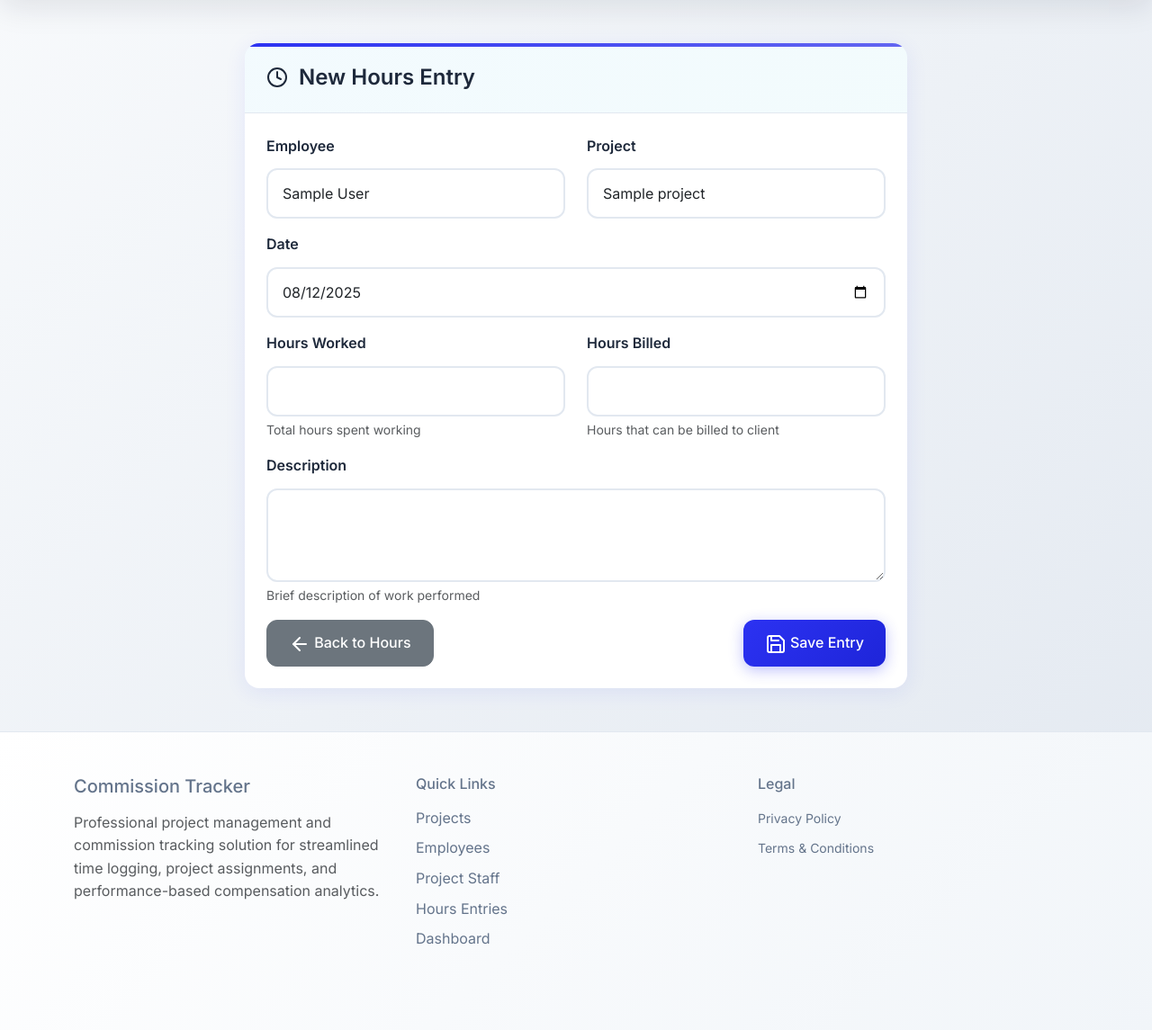
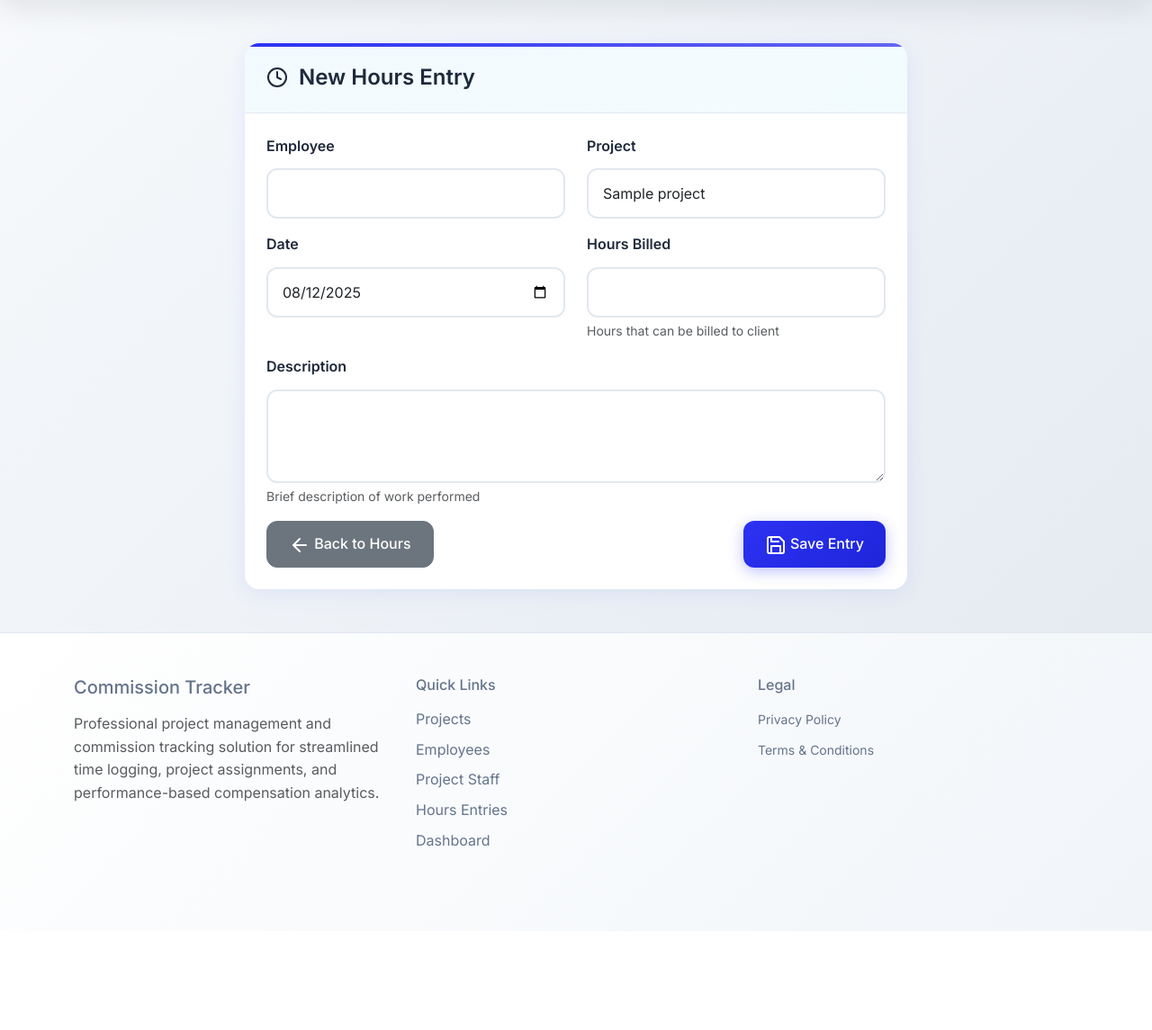
Before and after one commit to Janus-Solutions-Group/commission-tracker, a Flask app: page /hours/new in a window 1280 px wide. Shown: the part 116-1261 px from the top of the page at 90% size. After the commit the page ends 1151 px from the top, so only its background shows below. Run offline with Flask 3, Linux system fonts and the light colour scheme; a user stored in the database is signed in; tables that the repository leaves empty hold one stand-in row (values such as "Sample post"); lists and menus that the app fills with data are empty; some libraries are stand-ins or nearby versions.

Commit message:
bug fixes

```diff
--- a/forms.py
+++ b/forms.py
@@ -30,15 +30,23 @@ class ProjectForm(FlaskForm):
 
 class EmployeeForm(FlaskForm):
     name = StringField('Employee Name', validators=[DataRequired(), Length(min=2, max=100)])
-    role = StringField('Role', validators=[DataRequired(), Length(min=2, max=50)])
+    role = SelectField(
+        "Role",
+        choices=[
+            ("Associate", "Associate"),
+            ("Director", "Director"),
+            ("Project Manager", "Project Manager"),
+            ("Analyst", "Analyst"),
+            ("Consultant", "Consultant")
+        ],
+        validators=[DataRequired()]
+    )
     hourly_rate = FloatField('Hourly Rate ($)', validators=[DataRequired(), NumberRange(min=0.01, max=10000)])
 
 class ProjectStaffForm(FlaskForm):
     employee_id = SelectField('Employee', coerce=int, validators=[DataRequired()])
     project_id = SelectField('Project', coerce=int, validators=[DataRequired()])
-    # role_on_project = StringField('Role on Project', validators=[DataRequired(), Length(min=2, max=50)])
     commission_percentage = FloatField('Commission Percentage (%)', validators=[DataRequired(), NumberRange(min=0, max=100)])
-    # is_director = BooleanField('Is Project Director')
 
     def __init__(self, *args, **kwargs):
         super(ProjectStaffForm, self).__init__(*args, **kwargs)
@@ -70,23 +78,31 @@ class HoursEntryForm(FlaskForm):
     employee_id = SelectField('Employee', coerce=int, validators=[DataRequired()])
     project_id = SelectField('Project', coerce=int, validators=[DataRequired()])
     date = DateField('Date', validators=[DataRequired()], default=date.today)
-    hours_worked = FloatField('Hours Worked', validators=[DataRequired(), NumberRange(min=0.01, max=24)])
-    hours_billed = FloatField('Hours Billed', validators=[DataRequired(), NumberRange(min=0.01, max=24)])
+    hours_worked = FloatField('Hours Worked', validators=[Optional(), NumberRange(min=0.01, max=24)])
+    hours_billed = FloatField('Hours Billed', validators=[Optional(), NumberRange(min=0.01, max=24)])
     description = TextAreaField('Description', validators=[Length(max=500)])
 
     def __init__(self, *args, **kwargs):
         super(HoursEntryForm, self).__init__(*args, **kwargs)
         from flask_login import current_user
         if current_user.is_authenticated:
-            self.employee_id.choices = [(e.id, e.name) for e in Employee.query.filter_by(company_id=current_user.company_id).order_by(Employee.name).all()]
+            self.employee_id.choices = [
+                (e.id, e.name)
+                for e in Employee.query
+                    .filter_by(company_id=current_user.company_id)
+                    .filter(Employee.role.in_(["Associate", "Director"]))
+                    .order_by(Employee.name)
+                    .all()
+            ]
+
             self.project_id.choices = [(p.id, p.name) for p in Project.query.filter_by(company_id=current_user.company_id).order_by(Project.name).all()]
         else:
             self.employee_id.choices = []
             self.project_id.choices = []
 
-    def validate_hours_billed(self, field):
-        if field.data > self.hours_worked.data:
-            raise ValidationError('Hours billed cannot exceed hours worked.')
+    # def validate_hours_billed(self, field):
+    #     if field.data > self.hours_worked.data:
+    #         raise ValidationError('Hours billed cannot exceed hours worked.')
 
     def validate(self, extra_validators=None):
         if not super().validate(extra_validators):
--- a/routes.py
+++ b/routes.py
@@ -52,7 +52,6 @@ def login():
     form = LoginForm()
     if form.validate_on_submit():
         user = User.query.filter_by(email=form.username.data).first()
-        print(user)
         if user and user.check_password(form.password.data):
             login_user(user, remember=form.remember_me.data)
             next_page = request.args.get('next')
@@ -130,11 +129,11 @@ def dashboard():
                 note = f"Director: direct + 2% override"
 
             else:
-                assoc_revenue = sum(
-                    rev for eid, rev in emp_revenue.items()
-                    if staff_map[eid].employee.role.lower() == 'associate'
-                )
-                direct_commission = assoc_revenue * (staff.commission_percentage or 0) / 100
+                # assoc_revenue = sum(
+                #     rev for eid, rev in emp_revenue.items()
+                #     if staff_map[eid].employee.role.lower() == 'associate'
+                # )
+                direct_comm = total_project_revenue * (staff.commission_percentage or 0) / 100
                 override_comm = 0
                 note = "Other: % of associate revenue"
             commission = direct_comm + override_comm
@@ -304,6 +303,7 @@ def project_staff_new():
     form = ProjectStaffForm()
     if form.validate_on_submit():# Fetch employee details
         project_staff = ProjectStaff(
+            company_id = current_user.company_id,
             employee_id=form.employee_id.data,
             project_id=form.project_id.data,
             commission_percentage=form.commission_percentage.data,
@@ -363,9 +363,10 @@ def hours_new():
             employee_id=form.employee_id.data,
             project_id=form.project_id.data,
             date=form.date.data,
-            hours_worked=form.hours_worked.data,
+            hours_worked=form.hours_billed.data, # same for now
             hours_billed=form.hours_billed.data,
-            description=form.description.data
+            description=form.description.data,
+            company_id=current_user.company_id
         )
         db.session.add(hours_entry)
         db.session.commit()
--- a/templates/dashboard.html
+++ b/templates/dashboard.html
@@ -42,7 +42,10 @@
                     <tbody>
                         {% for entry in report_data %}
                         <tr>
-                            <td>{{ entry.employee.name }}</td>
+                            <td>
+                                <strong>{{ entry.employee.name }}</strong><br>
+                                <small class="text-muted">{{ entry.employee.role }}</small>
+                            </td>
                             <td class="text-end">{{ "%.2f"|format(entry.total_hours) }}</td>
                             <td class="text-end">${{ "%.2f"|format(entry.total_revenue) }}</td>
                             <td class="text-end text-success">${{ "%.2f"|format(entry.total_commission) }}</td>
--- a/templates/hours/form.html
+++ b/templates/hours/form.html
@@ -45,27 +45,14 @@
                         </div>
                     </div>
 
-                    <div class="mb-3">
-                        {{ form.date.label(class="form-label") }}
-                        {{ form.date(class="form-control" + (" is-invalid" if form.date.errors else "")) }}
-                        {% if form.date.errors %}
-                            <div class="invalid-feedback">
-                                {% for error in form.date.errors %}
-                                    {{ error }}
-                                {% endfor %}
-                            </div>
-                        {% endif %}
-                    </div>
-
                     <div class="row">
                         <div class="col-md-6">
                             <div class="mb-3">
-                                {{ form.hours_worked.label(class="form-label") }}
-                                {{ form.hours_worked(class="form-control" + (" is-invalid" if form.hours_worked.errors else ""), step="0.25") }}
-                                <div class="form-text">Total hours spent working</div>
-                                {% if form.hours_worked.errors %}
+                                {{ form.date.label(class="form-label") }}
+                                {{ form.date(class="form-control" + (" is-invalid" if form.date.errors else "")) }}
+                                {% if form.date.errors %}
                                     <div class="invalid-feedback">
-                                        {% for error in form.hours_worked.errors %}
+                                        {% for error in form.date.errors %}
                                             {{ error }}
                                         {% endfor %}
                                     </div>
--- a/templates/hours/list.html
+++ b/templates/hours/list.html
@@ -30,7 +30,7 @@
                             <th class="text-center">Date</th>
                             <th>Employee</th>
                             <th>Project</th>
-                            <th class="text-end">Hours Worked</th>
+                            <!-- <th class="text-end">Hours Worked</th> -->
                             <th class="text-end">Hours Billed</th>
                             <th class="text-end">Efficiency</th>
                             <th class="text-end">Commission</th>
@@ -50,7 +50,7 @@
                                 {{ entry.project.name }}<br>
                                 <small class="text-muted">{{ entry.project.client }}</small>
                             </td>
-                            <td class="text-end">{{ "%.2f"|format(entry.hours_worked) }}</td>
+                            <!-- <td class="text-end">{{ "%.2f"|format(entry.hours_worked) }}</td> -->
                             <td class="text-end">{{ "%.2f"|format(entry.hours_billed) }}</td>
                             <td class="text-end">
                                 {% set efficiency = (entry.hours_billed / entry.hours_worked * 100) if entry.hours_worked > 0 else 0 %}
--- a/templates/project_staff/list.html
+++ b/templates/project_staff/list.html
@@ -40,7 +40,7 @@
                             <td><strong>{{ assignment.employee.name }}</strong></td>
                             <td>{{ assignment.project.name }}</td>
                             <td class="text-center">
-                                <span class="badge bg-primary">{{ assignment.role_on_project }}</span>
+                                <span class="badge bg-primary">{{ assignment.employee.role }}</span>
                             </td>
                             <td class="text-end">{{ "%.1f"|format(assignment.commission_percentage) }}%</td>
                             <td class="text-center">
--- a/templates/projects/detail.html
+++ b/templates/projects/detail.html
@@ -139,7 +139,7 @@
                         <tr>
                             <th>Date</th>
                             <th>Employee</th>
-                            <th class="text-end">Hours Worked</th>
+                            <!-- <th class="text-end">Hours Worked</th> -->
                             <th class="text-end">Hours Billed</th>
                             <th class="text-end">Revenue</th>
                             <th class="text-end">Commission</th>
@@ -154,7 +154,7 @@
                                 <strong>{{ entry.employee.name }}</strong><br>
                                 <small class="text-muted">{{ entry.employee.role }}</small>
                             </td>
-                            <td class="text-end">{{ "%.2f"|format(entry.hours_worked) }}</td>
+                            <!-- <td class="text-end">{{ "%.2f"|format(entry.hours_worked) }}</td> -->
                             <td class="text-end">{{ "%.2f"|format(entry.hours_billed) }}</td>
                             <td class="text-end text-success">${{ "%.2f"|format(entry.revenue_generated) }}</td>
                             <td class="text-end text-primary">${{ "%.2f"|format(entry.commission_earned) }}</td>
```
